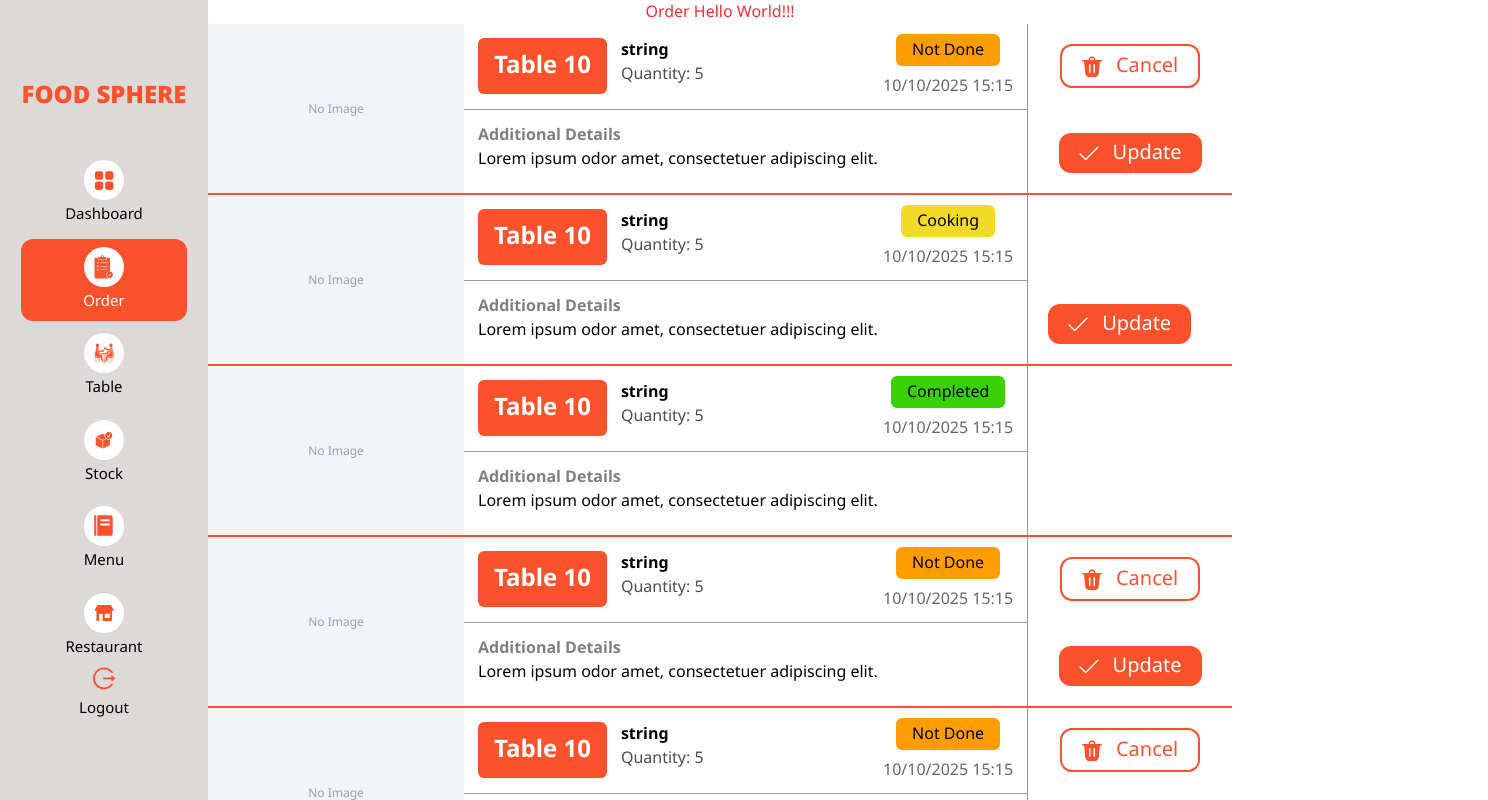
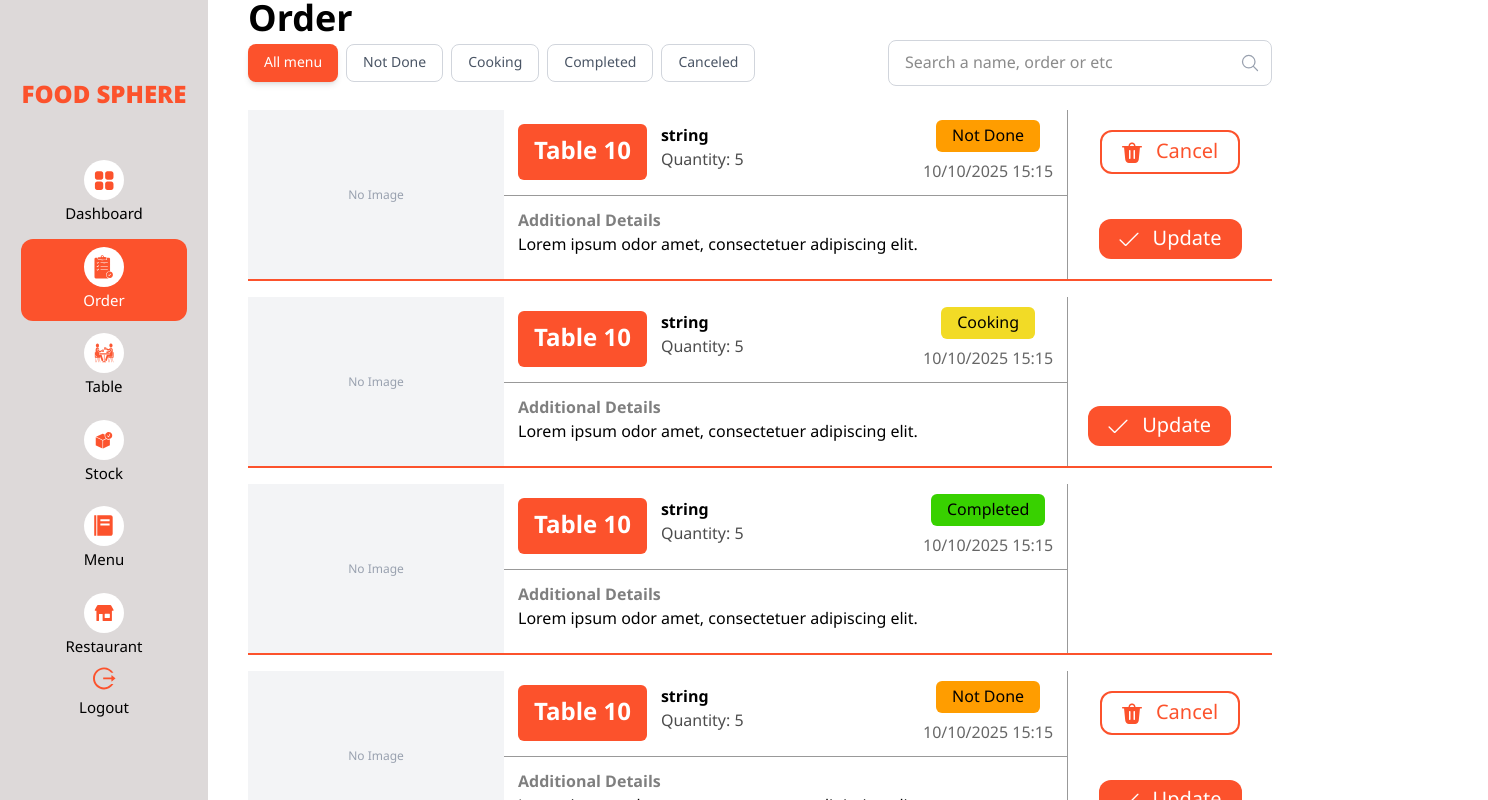
Before and after one commit to FoodSphere/foodsphere-frontend, a Next.js app: page /order in a window 1280 px wide. Shown: the top 800 px of the page, 1488 px wide, since content can reach past the window. Built offline with nearby package versions, Linux system fonts and the light colour scheme.

Commit message:
add all component for this page

```diff
--- a/app/features/main/order/Index.tsx
+++ b/app/features/main/order/Index.tsx
@@ -8,11 +8,10 @@ import { OrderCardDisplay } from "./components/OrderCardDisplay";
 
 const OrderRender = () => {
   return (
-
-    <div className="w-full flex flex-col justify-center items-center">
-      <div className="text-red-500">Order Hello World!!!</div>
+    <div className="w-screen flex flex-col justify-center px-10">
+      <div className="text-4xl text-black font-bold">Order</div>
       <OrderCardDisplay />
-        {/* <ConfirmModalComponent
+      {/* <ConfirmModalComponent
         confirmType={ConfirmTypeEnum.CancelOrder}
         itemName="Tomato"
         onConfirm={() => console.log("Confirm")}
--- a/app/features/main/order/components/OrderCardDisplay.tsx
+++ b/app/features/main/order/components/OrderCardDisplay.tsx
@@ -1,8 +1,11 @@
 "use client";
 
-import { useState } from "react";
+import { useMemo, useState } from "react";
 
 import { OrderCardComponent } from "@/app/components/featureComponents/OrderCardComponent";
+
+import { FilterStatus, OrderFilterBar } from "./OrderFilterBar";
+import { OrderSearchBar } from "./OrderSearchBar";
 
 // สร้าง type สำหรับข้อมูล order
 interface IOrder {
@@ -107,6 +110,16 @@ const Orders: IOrder[] = [
     order_at: "10/10/2025 15:15",
     status: "Not Done",
   },
+  {
+    id: 12344,
+    img: null,
+    foodName: "pad kra prao",
+    table: "12",
+    additionalDetail: "no ped, no pak",
+    quantity: "2",
+    order_at: "13/11/2025 20:15",
+    status: "Not Done",
+  },
 ];
 
 export const OrderCardDisplay = () => {
@@ -136,9 +149,50 @@ export const OrderCardDisplay = () => {
     );
   };
 
+  // State สำหรับการกรองและค้นหา
+  const [currentFilter, setCurrentFilter] = useState<FilterStatus>("All");
+  const [searchTerm, setSearchTerm] = useState("");
+
+  // กรองรายการ Order ตาม filter และ search term
+  const filteredOrders = useMemo(() => {
+    let filtered = orders;
+
+    // 1. กรองตาม Status
+    if (currentFilter !== "All") {
+      filtered = filtered.filter((order) => order.status === currentFilter);
+    }
+
+    // 2. กรองตาม Search Term (ค้นหาจาก id, foodName, table)
+    if (searchTerm.trim() !== "") {
+      const lowerCaseSearchTerm = searchTerm.toLowerCase();
+      filtered = filtered.filter(
+        (order) =>
+          order.foodName.toLowerCase().includes(lowerCaseSearchTerm) ||
+          order.table.toLowerCase().includes(lowerCaseSearchTerm)
+      );
+    }
+
+    return filtered;
+  }, [orders, currentFilter, searchTerm]);
+
   return (
     <div className="w-fit h-fit flex flex-col justify-center">
-      {orders.map((eachOrder) => (
+      {/* ส่วนของ Filter และ Search Bar */}
+      <div className="flex flex-col md:flex-row justify-between items-center w-full mb-6 gap-4">
+        <OrderFilterBar
+          currentFilter={currentFilter}
+          onFilterChange={setCurrentFilter}
+        />
+        <OrderSearchBar
+          searchTerm={searchTerm}
+          onSearchChange={setSearchTerm}
+        />
+      </div>
+
+      {/* รายการ Order ที่ผ่านการกรองแล้ว */}
+      <div className="flex flex-col gap-4">
+        {filteredOrders.length > 0 ? (
+          filteredOrders.map((eachOrder) => (
             <OrderCardComponent
               key={eachOrder.id}
               id={eachOrder.id}
@@ -152,7 +206,13 @@ export const OrderCardDisplay = () => {
               onUpdate={handleUpdateStatus}
               onCancel={handleCancelOrder}
             />
-      ))}
+          ))
+        ) : (
+          <div className="text-center text-gray-500 py-10">
+            No orders found.
+          </div>
+        )}
+      </div>
     </div>
   );
 };
--- /dev/null
+++ b/app/features/main/order/components/OrderFilterBar.tsx
@@ -0,0 +1,47 @@
+"use client";
+
+import clsx from "clsx";
+
+// กำหนด Type สำหรับสถานะทั้งหมด + "All"
+export type FilterStatus = "All" | "Not Done" | "Cooking" | "Completed" | "Cancel";
+
+// รายการปุ่มที่จะแสดง
+const filterButtons: { label: string; value: FilterStatus }[] = [
+  { label: "All menu", value: "All" },
+  { label: "Not Done", value: "Not Done" },
+  { label: "Cooking", value: "Cooking" },
+  { label: "Completed", value: "Completed" },
+  { label: "Canceled", value: "Cancel" },
+];
+
+interface OrderFilterBarProps {
+  currentFilter: FilterStatus;
+  onFilterChange: (status: FilterStatus) => void;
+}
+
+export const OrderFilterBar = ({
+  currentFilter,
+  onFilterChange,
+}: OrderFilterBarProps) => {
+  return (
+    <div className="flex flex-row gap-2">
+      {filterButtons.map((button) => (
+        <button
+          key={button.value}
+          onClick={() => onFilterChange(button.value)}
+          className={clsx(
+            "px-4 py-2 rounded-lg font-medium text-sm transition-all duration-200",
+            {
+              "bg-primary-orange-main text-white shadow-md":
+                currentFilter === button.value,
+              "bg-white text-gray-600 border border-gray-300 hover:bg-gray-50":
+                currentFilter !== button.value,
+            }
+          )}
+        >
+          {button.label}
+        </button>
+      ))}
+    </div>
+  );
+};
--- /dev/null
+++ b/app/features/main/order/components/OrderSearchBar.tsx
@@ -0,0 +1,57 @@
+"use client";
+
+// import { Icons } from "@/app/icons"; // ลบ import นี้ออกเพื่อป้องกัน error
+
+interface OrderSearchBarProps {
+  searchTerm: string;
+  onSearchChange: (term: string) => void;
+}
+
+export const OrderSearchBar = ({
+  searchTerm,
+  onSearchChange,
+}: OrderSearchBarProps) => {
+  return (
+    <div className="relative w-full max-w-sm">
+      <input
+        type="text"
+        value={searchTerm}
+        onChange={(e) => onSearchChange(e.target.value)}
+        placeholder="Search a name, order or etc"
+        className="w-full px-4 py-2.5 pr-10 border border-gray-300 rounded-lg focus:outline-none focus:ring-2 focus:ring-primary-orange-main/50"
+      />
+      <div className="absolute inset-y-0 right-0 flex items-center pr-3 pointer-events-none">
+        {/* ใช้ SVG icon โดยตรงแทนการ import `Icons`
+          เพื่อหลีกเลี่ยง_ "Element type is invalid" error
+          ในกรณีที่ import "SearchIcon" ไม่สำเร็จ
+        */}
+        {/* <Icons
+          name="SearchIcon"
+          className="w-5 h-5 text-gray-400"
+          onError={(e: any) => {
+            // Fallback ในกรณีที่ Icon ไม่มี
+            e.target.style.display = 'none';
+            const svg = e.target.closest('div').querySelector('svg');
+            if (svg) svg.style.display = 'block';
+          }}
+        /> */}
+        {/* Fallback SVG เผื่อ Icons component ไม่มี "SearchIcon" */}
+        <svg
+          xmlns="http://www.w3.org/2000/svg"
+          fill="none"
+          viewBox="0 0 24 24"
+          strokeWidth={1.5}
+          stroke="currentColor"
+          className="w-5 h-5 text-gray-400"
+          // style={{ display: 'none' }} // ไม่ต้องซ่อนแล้ว
+        >
+          <path
+            strokeLinecap="round"
+            strokeLinejoin="round"
+            d="m21 21-5.197-5.197m0 0A7.5 7.5 0 1 0 5.196 5.196a7.5 7.5 0 0 0 10.607 10.607Z"
+          />
+        </svg>
+      </div>
+    </div>
+  );
+};
```
Lines whose indentation alone changed are shown as unchanged.
